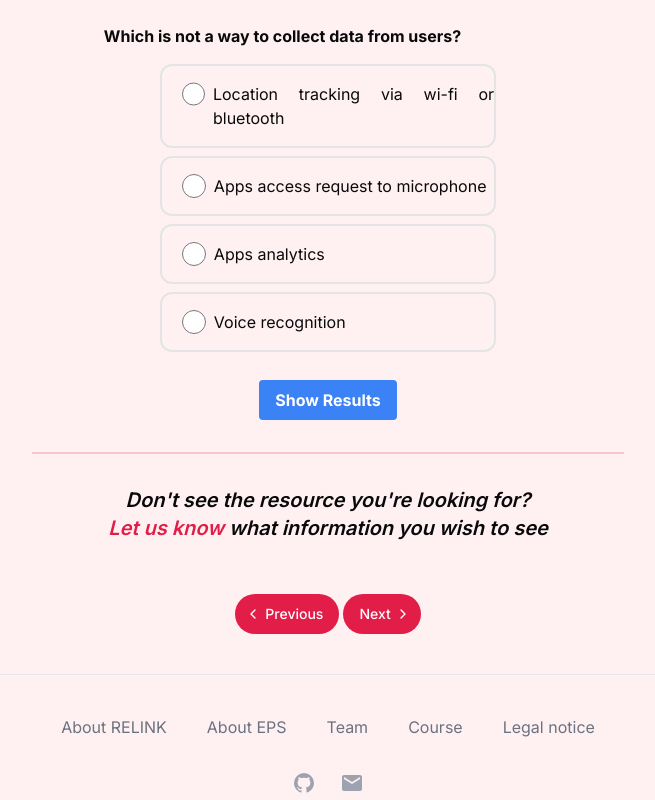
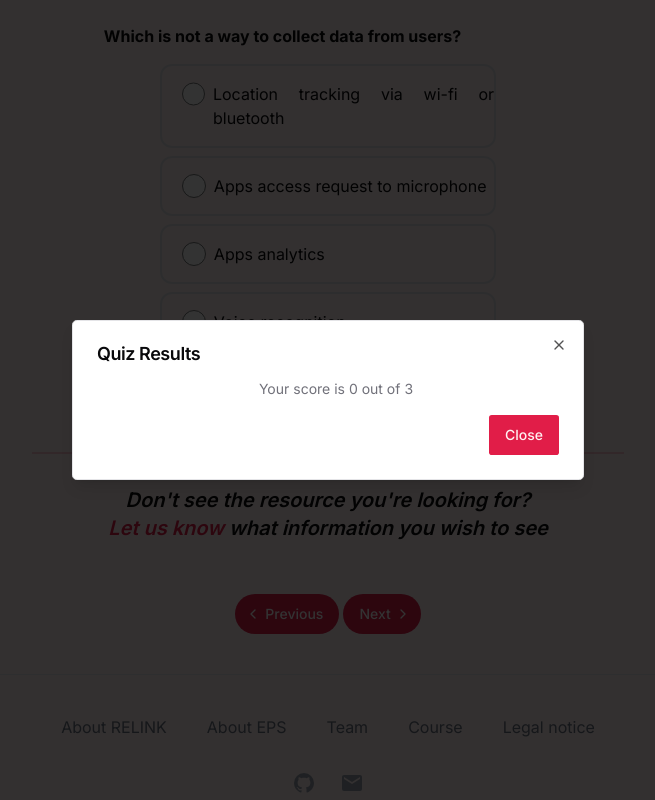
Before and after one commit to evebrnd/eps, a Next.js app: page /eps/chapters/resources in a window 1280 px wide. Both pictures are taken after a click on the button "Show Results". Shown: the part 4161-4961 px from the top of the page, without its empty margins (312-967 px from the left). Built offline with nearby package versions, Linux system fonts and the light colour scheme.

Commit message:
feat: improve dialog box style

```diff
--- a/src/components/Quiz.tsx
+++ b/src/components/Quiz.tsx
@@ -1,8 +1,18 @@
 import { useState } from "react";
-
+import {
+  Dialog,
+  DialogContent,
+  DialogHeader,
+  DialogFooter,
+  DialogDescription,
+  DialogTitle,
+  DialogClose,
+} from "@/components/ui/dialog"
+import { Button } from "./ui/button";
 
 export default function Quiz({ questions }: { questions: any[] }) {
   const [selectedAnswers, setSelectedAnswers] = useState<number[]>([]);
+  const [showResultDialog, setShowResultDialog] = useState(false);
 
   const handleAnswerSelect = (questionIndex: number, answerIndex: number) => {
     setSelectedAnswers((prevSelectedAnswers) => {
@@ -23,8 +33,7 @@
   };
 
   const showResults = () => {
-    const score = calculateScore();
-    alert(`Your score is ${score} out of ${questions.length}`);
+    setShowResultDialog(true);
   };
 
   return (
@@ -55,6 +64,23 @@
       <button className="bg-blue-500 hover:bg-blue-700 items-center mx-auto text-white font-bold my-5 py-2 px-4 rounded" onClick={showResults}>
         Show Results
       </button>
+      <Dialog open={showResultDialog} >
+        <DialogContent>
+          <DialogHeader>
+            <DialogTitle>Quiz Results</DialogTitle>
+          </DialogHeader>
+          <DialogDescription>
+            <p className="text-center ml-4">Your score is {calculateScore()} out of {questions.length}</p>
+          </DialogDescription>
+          <DialogFooter>
+            <DialogClose asChild>
+            <Button onClick={() => setShowResultDialog(false)}>
+              Close
+            </Button>
+            </DialogClose>
+          </DialogFooter>
+        </DialogContent>
+      </Dialog>
     </div>
   );
 }
--- /dev/null
+++ b/src/components/ui/dialog.tsx
@@ -0,0 +1,122 @@
+"use client"
+
+import * as React from "react"
+import * as DialogPrimitive from "@radix-ui/react-dialog"
+import { X } from "lucide-react"
+
+import { cn } from "@/lib/utils"
+
+const Dialog = DialogPrimitive.Root
+
+const DialogTrigger = DialogPrimitive.Trigger
+
+const DialogPortal = DialogPrimitive.Portal
+
+const DialogClose = DialogPrimitive.Close
+
+const DialogOverlay = React.forwardRef<
+  React.ElementRef<typeof DialogPrimitive.Overlay>,
+  React.ComponentPropsWithoutRef<typeof DialogPrimitive.Overlay>
+>(({ className, ...props }, ref) => (
+  <DialogPrimitive.Overlay
+    ref={ref}
+    className={cn(
+      "fixed inset-0 z-50 bg-black/80  data-[state=open]:animate-in data-[state=closed]:animate-out data-[state=closed]:fade-out-0 data-[state=open]:fade-in-0",
+      className
+    )}
+    {...props}
+  />
+))
+DialogOverlay.displayName = DialogPrimitive.Overlay.displayName
+
+const DialogContent = React.forwardRef<
+  React.ElementRef<typeof DialogPrimitive.Content>,
+  React.ComponentPropsWithoutRef<typeof DialogPrimitive.Content>
+>(({ className, children, ...props }, ref) => (
+  <DialogPortal>
+    <DialogOverlay />
+    <DialogPrimitive.Content
+      ref={ref}
+      className={cn(
+        "fixed left-[50%] top-[50%] z-50 grid w-full max-w-lg translate-x-[-50%] translate-y-[-50%] gap-4 border bg-background p-6 shadow-lg duration-200 data-[state=open]:animate-in data-[state=closed]:animate-out data-[state=closed]:fade-out-0 data-[state=open]:fade-in-0 data-[state=closed]:zoom-out-95 data-[state=open]:zoom-in-95 data-[state=closed]:slide-out-to-left-1/2 data-[state=closed]:slide-out-to-top-[48%] data-[state=open]:slide-in-from-left-1/2 data-[state=open]:slide-in-from-top-[48%] sm:rounded-lg",
+        className
+      )}
+      {...props}
+    >
+      {children}
+      <DialogPrimitive.Close className="absolute right-4 top-4 rounded-sm opacity-70 ring-offset-background transition-opacity hover:opacity-100 focus:outline-none focus:ring-2 focus:ring-ring focus:ring-offset-2 disabled:pointer-events-none data-[state=open]:bg-accent data-[state=open]:text-muted-foreground">
+        <X className="h-4 w-4" />
+        <span className="sr-only">Close</span>
+      </DialogPrimitive.Close>
+    </DialogPrimitive.Content>
+  </DialogPortal>
+))
+DialogContent.displayName = DialogPrimitive.Content.displayName
+
+const DialogHeader = ({
+  className,
+  ...props
+}: React.HTMLAttributes<HTMLDivElement>) => (
+  <div
+    className={cn(
+      "flex flex-col space-y-1.5 text-center sm:text-left",
+      className
+    )}
+    {...props}
+  />
+)
+DialogHeader.displayName = "DialogHeader"
+
+const DialogFooter = ({
+  className,
+  ...props
+}: React.HTMLAttributes<HTMLDivElement>) => (
+  <div
+    className={cn(
+      "flex flex-col-reverse sm:flex-row sm:justify-end sm:space-x-2",
+      className
+    )}
+    {...props}
+  />
+)
+DialogFooter.displayName = "DialogFooter"
+
+const DialogTitle = React.forwardRef<
+  React.ElementRef<typeof DialogPrimitive.Title>,
+  React.ComponentPropsWithoutRef<typeof DialogPrimitive.Title>
+>(({ className, ...props }, ref) => (
+  <DialogPrimitive.Title
+    ref={ref}
+    className={cn(
+      "text-lg font-semibold leading-none tracking-tight",
+      className
+    )}
+    {...props}
+  />
+))
+DialogTitle.displayName = DialogPrimitive.Title.displayName
+
+const DialogDescription = React.forwardRef<
+  React.ElementRef<typeof DialogPrimitive.Description>,
+  React.ComponentPropsWithoutRef<typeof DialogPrimitive.Description>
+>(({ className, ...props }, ref) => (
+  <DialogPrimitive.Description
+    ref={ref}
+    className={cn("text-sm text-muted-foreground", className)}
+    {...props}
+  />
+))
+DialogDescription.displayName = DialogPrimitive.Description.displayName
+
+export {
+  Dialog,
+  DialogPortal,
+  DialogOverlay,
+  DialogClose,
+  DialogTrigger,
+  DialogContent,
+  DialogHeader,
+  DialogFooter,
+  DialogTitle,
+  DialogDescription,
+}
```
